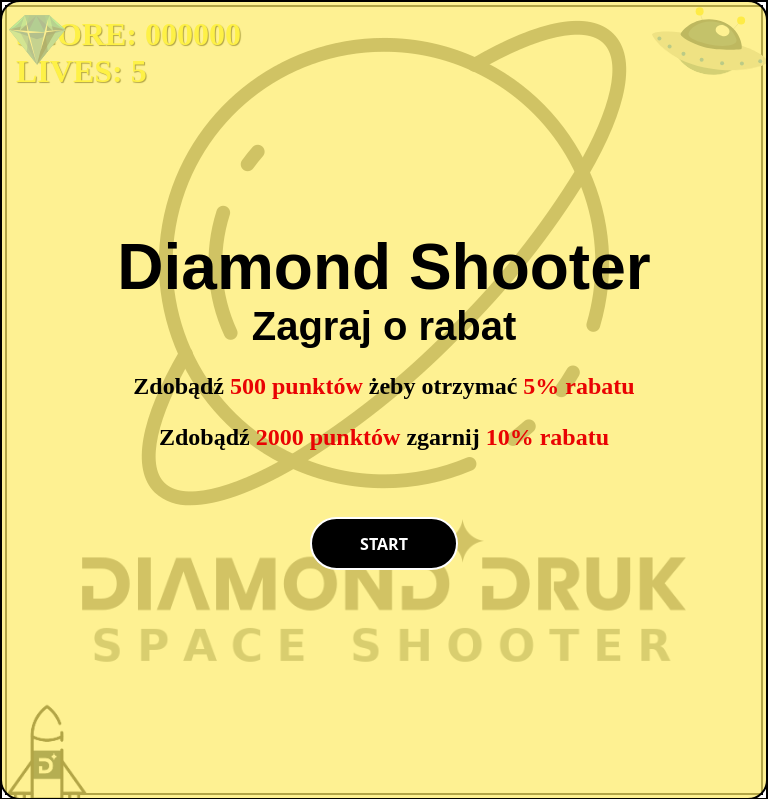
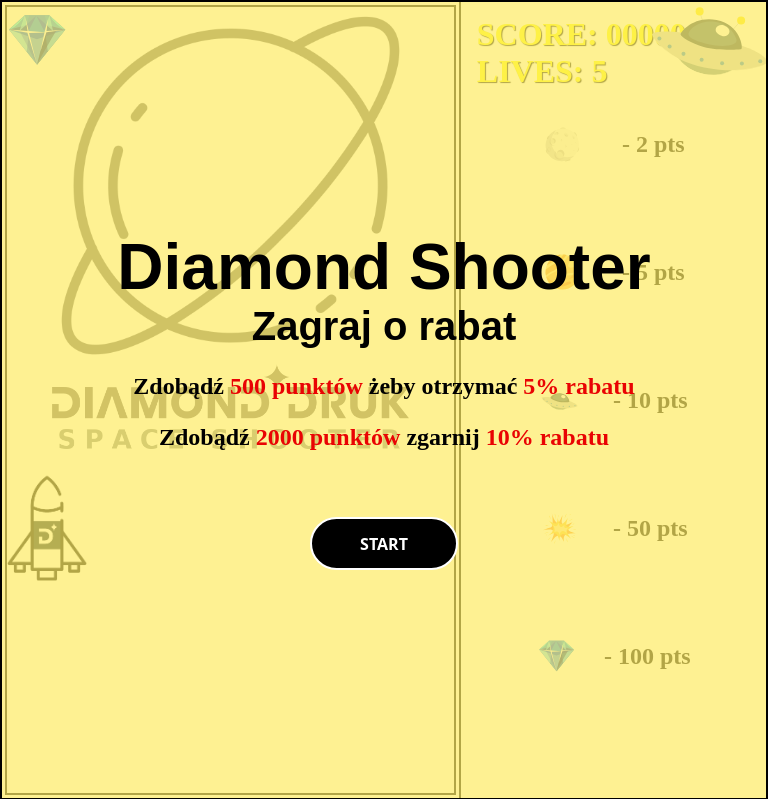
Before and after one commit to michalzareba0001/DiamondSpaceShooter, a website: page shooter.html in a window 768 px wide. Shown: the top 799 px of the page. Drawn offline with Linux system fonts and the light colour scheme; a web font is replaced by a local one.

Commit message:
tablet css added

```diff
--- a/shooter.scss
+++ b/shooter.scss
@@ -385,11 +385,15 @@
 //mobile
 
 @media screen and (max-width: 780px) {
+  #startScreen {
+    border-radius: 0;
+  }
+
   #main{
     display: grid;
     grid-template-columns: 1fr;
 
-    astro1{
+    #astro1{
       z-index: -5;
     }
 
@@ -413,3 +417,34 @@
     }
   }
 }
+
+//tablet
+
+@media (min-width: 768px) and (max-width: 1024px){
+  #main{
+    display: grid;
+    grid-template-columns: 60% 1fr;
+
+    #board {
+      grid-column-start: 1;
+      grid-column-end: 2;
+      grid-row-start: 1;
+      grid-row-end: 2;
+    }
+
+    #gamestats {
+      grid-column-start: 2;
+      grid-column-end: 3;
+      grid-row-start: 1;
+      grid-row-end: 2;
+    }
+
+    #infosection{
+      grid-column-start: 2;
+      grid-column-end: 3;
+      grid-row-start: 1;
+      grid-row-end: 2;
+    }
+  }
+
+}
```
Also changed, not shown: shooter.css, 1 other file.
